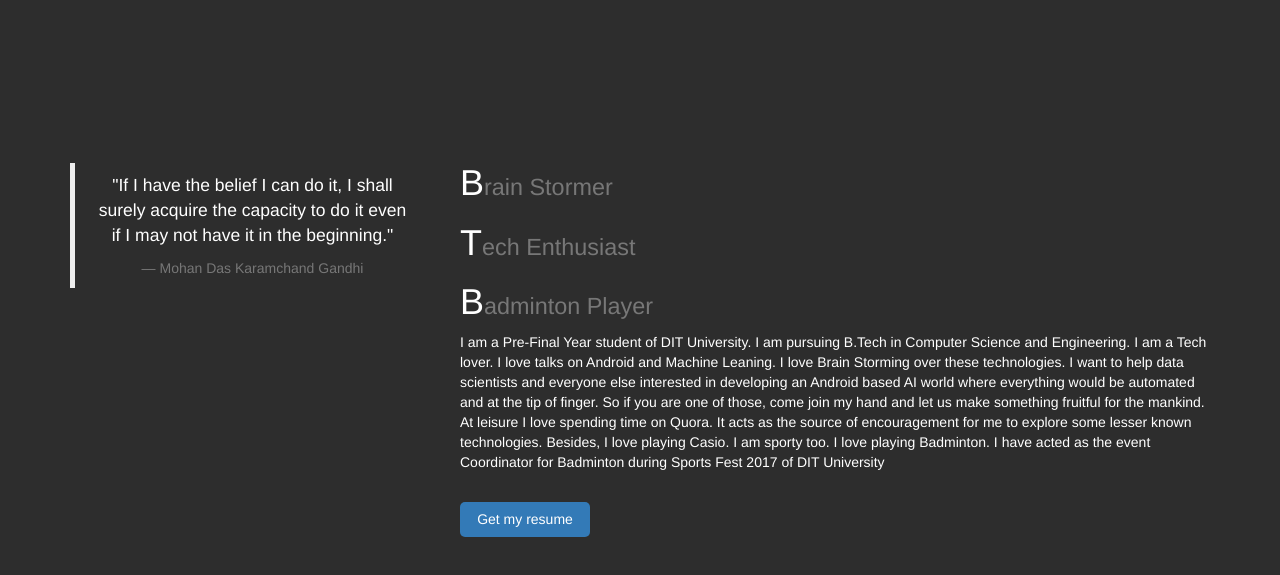
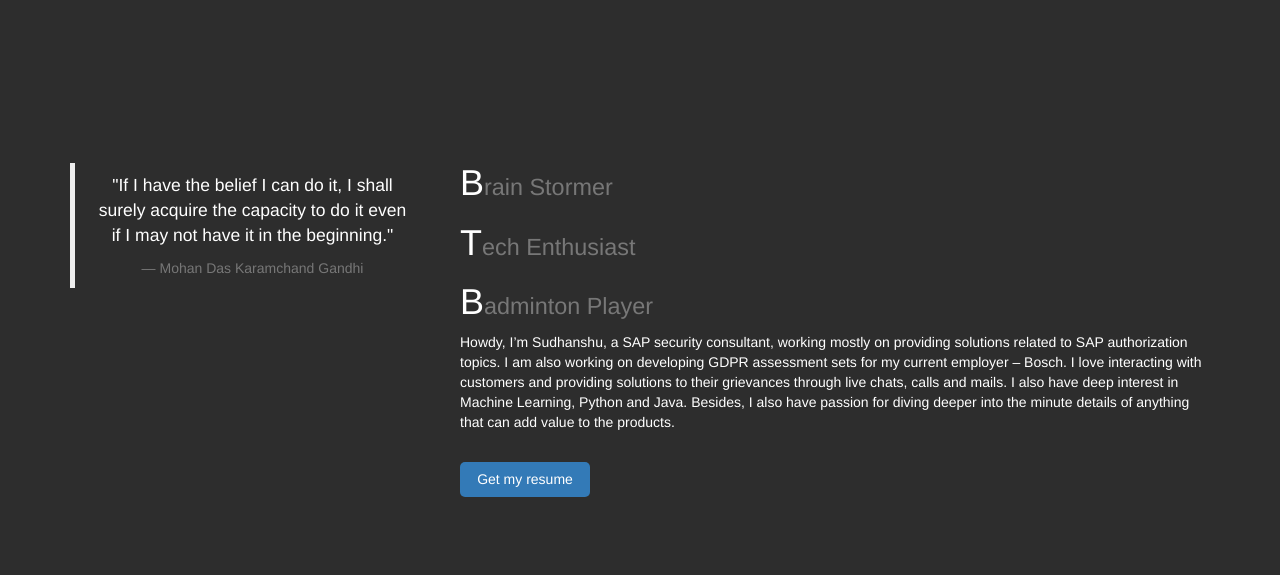
Before and after one commit to ditiansm2015/ditiansm2015.github.io, a plain HTML site: page index.html in a window 1280 px wide. Shown: the part 57-632 px from the top of the page. Drawn offline with nearby package versions, Linux system fonts and the light colour scheme.

Commit message:
Update index.html

```diff
--- a/index.html
+++ b/index.html
@@ -31,10 +31,7 @@
                         <h1>T<small>ech Enthusiast</small></<h1>
                         <h1>B<small>adminton Player</small></h1>
                             <p>
-                                I am a Pre-Final Year student of DIT University. I am pursuing B.Tech in Computer Science and Engineering. I am a Tech lover. I love talks on Android and Machine Leaning. I love Brain Storming over these technologies. I want to help data scientists and
-                                everyone else interested in developing an Android based AI world where everything would be automated and at the tip of finger. So if you are one of those, come join my hand and let us make something fruitful for the
-                                mankind. At leisure I love spending time on Quora. It acts as the source of encouragement for me to explore some lesser known technologies. Besides, I love playing Casio. I am sporty too. I love playing Badminton. I
-                                have acted as the event Coordinator for Badminton during Sports Fest 2017 of DIT University
+                               Howdy, I’m Sudhanshu, a SAP security consultant, working mostly on providing solutions related to SAP authorization topics. I am also working on developing GDPR assessment sets for my current employer – Bosch. I love interacting with customers and providing solutions to their grievances through live chats, calls and mails. I also have deep interest in Machine Learning, Python and Java. Besides, I also have passion for diving deeper into the minute details of anything that can add value to the products.
                             </p>
                     </div>
                 </div>
```
